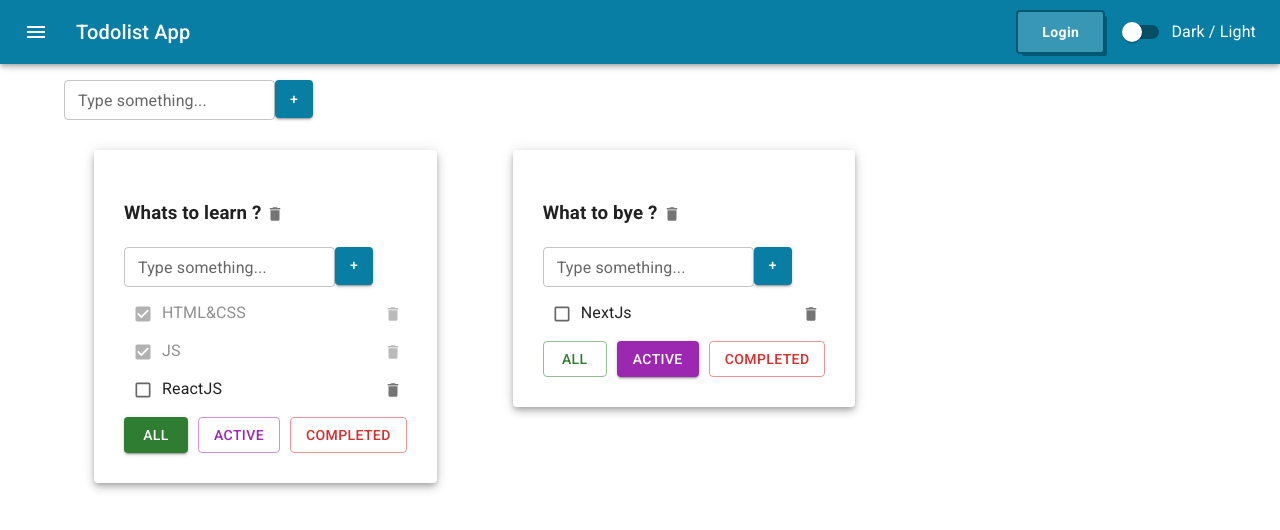
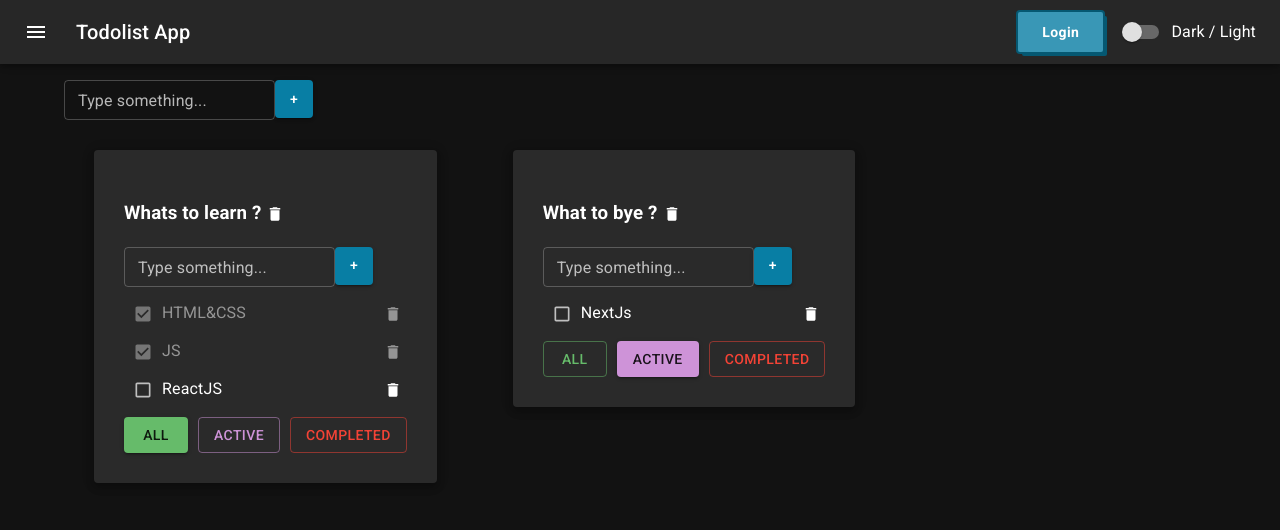
Before and after one commit to ArturLimaiko/1-todolist, a React (Create React App) app: page / in a window 1280 px wide. Shown: the top 530 px of the page. Built offline with nearby package versions, Linux system fonts and the light colour scheme.

Commit message:
Спринт 02 - неделя 3 create useState - default theme by dark

```diff
--- a/src/App.tsx
+++ b/src/App.tsx
@@ -117,11 +117,12 @@ function App() {
         )
     })
 
-    const [themeMode, setThemeMode] = useState<ThemeModeType>('light')
+    const [themeMode, setThemeMode] = useState<ThemeModeType>('dark')
 
     const theme = createTheme({
         palette: {
-            mode: themeMode === 'light' ? 'light' : 'dark',
+            // mode: themeMode === 'light' ? 'light' : 'dark',
+            mode: themeMode === 'dark' ? 'dark' : 'light',
             primary: {
                 main: '#087EA4'
             }
@@ -129,7 +130,8 @@ function App() {
     });
 
     const changeModeHandler = () => {
-        setThemeMode(themeMode == 'light' ? 'dark' : 'light')
+        // setThemeMode(themeMode == 'light' ? 'dark' : 'light')
+        setThemeMode(themeMode == 'dark' ? 'light' : 'dark')
     }
 
     return (
```
